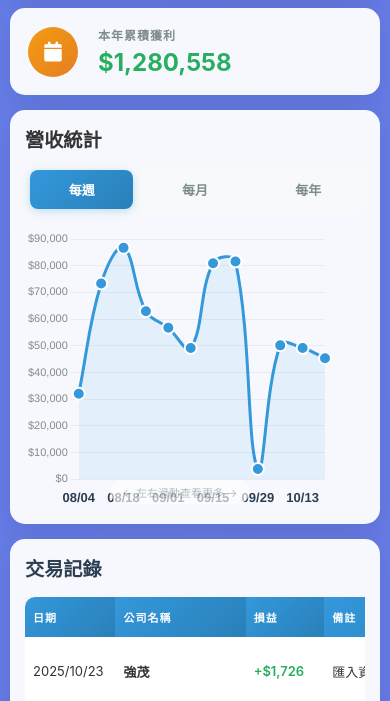
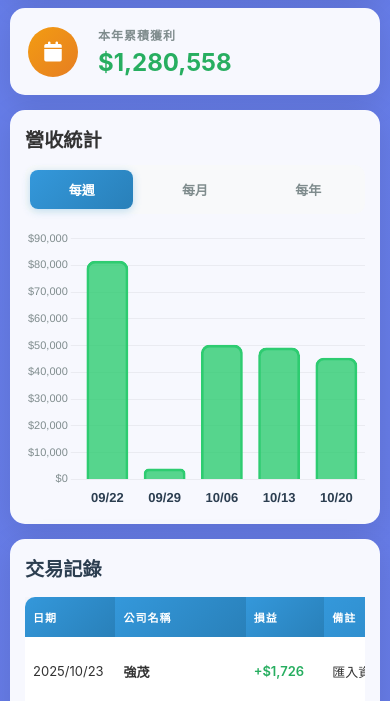
Before and after one commit to Roy12123/stock-trading-tracker, a Flask app: page / in a window 390 px wide. Shown: the part 458-1159 px from the top of the page. Run offline with Flask 3, Linux system fonts and the light colour scheme; data comes from the database, SQL or seed files in the repository.

Commit message:
改回柱狀圖並優化手機顯示
- 將線圖改回柱狀圖
- 手機版只顯示最近5筆資料
- 桌面版顯示全部資料
- 移除橫向滾動功能
- 移除滾動提示文字
- 正值顯示綠色，負值顯示紅色
- 優化柱狀圖間距自適應

```diff
--- a/static/css/style.css
+++ b/static/css/style.css
@@ -210,15 +210,11 @@ body {
 .chart-wrapper {
     position: relative;
     width: 100%;
-    overflow-x: auto;
-    overflow-y: hidden;
-    -webkit-overflow-scrolling: touch;
 }
 
 .chart-container {
     position: relative;
     height: 400px;
-    min-width: 100%;
 }
 
 .chart-header h3 {
@@ -571,30 +567,11 @@ form {
     }
 
     .chart-wrapper {
-        margin: 0 -15px;
-        padding: 0 15px;
-        /* 顯示滾動提示 */
-        position: relative;
-    }
-
-    .chart-wrapper::after {
-        content: '← 左右滑動查看更多 →';
-        position: absolute;
-        bottom: 5px;
-        left: 50%;
-        transform: translateX(-50%);
-        font-size: 11px;
-        color: #95a5a6;
-        pointer-events: none;
-        background: rgba(255, 255, 255, 0.9);
-        padding: 4px 12px;
-        border-radius: 12px;
-        opacity: 0.7;
+        width: 100%;
     }
 
     .chart-container {
         height: 280px;
-        min-width: 100%;
     }
 
     /* 交易記錄表格 - 手機版 */
--- a/static/js/app.js
+++ b/static/js/app.js
@@ -227,12 +227,13 @@ function updateRevenueChart(revenueData, period) {
         return;
     }
 
-    // 手機版只顯示最近8個月，桌面版顯示全部
+    // 手機版只顯示最近5筆，桌面版顯示全部
     const isMobile = window.innerWidth <= 768;
     let displayData = revenueData;
+    let displayLimit = 5; // 手機版顯示數量
 
-    if (isMobile && period === 'monthly' && revenueData.length > 8) {
-        displayData = revenueData.slice(-8);  // 只顯示最近8個月
+    if (isMobile && revenueData.length > displayLimit) {
+        displayData = revenueData.slice(-displayLimit);  // 只顯示最近5筆
     }
 
     // 格式化標籤
@@ -248,26 +249,27 @@ function updateRevenueChart(revenueData, period) {
         return item.period;
     });
 
+    // 為正值和負值設置不同的顏色
+    const backgroundColors = displayData.map(item =>
+        item.revenue >= 0 ? 'rgba(46, 204, 113, 0.8)' : 'rgba(231, 76, 60, 0.8)'
+    );
+
+    const borderColors = displayData.map(item =>
+        item.revenue >= 0 ? 'rgba(46, 204, 113, 1)' : 'rgba(231, 76, 60, 1)'
+    );
+
     stockChart = new Chart(ctx, {
-        type: 'line',
+        type: 'bar',
         data: {
             labels: labels,
             datasets: [{
                 label: '營收',
                 data: displayData.map(item => item.revenue),
-                borderColor: 'rgba(52, 152, 219, 1)',
-                backgroundColor: 'rgba(52, 152, 219, 0.1)',
-                borderWidth: 3,
-                fill: true,
-                tension: 0.4,  // 平滑曲線
-                pointRadius: 6,
-                pointHoverRadius: 8,
-                pointBackgroundColor: 'rgba(52, 152, 219, 1)',
-                pointBorderColor: '#fff',
-                pointBorderWidth: 2,
-                pointHoverBackgroundColor: '#fff',
-                pointHoverBorderColor: 'rgba(52, 152, 219, 1)',
-                pointHoverBorderWidth: 3
+                backgroundColor: backgroundColors,
+                borderColor: borderColors,
+                borderWidth: 2,
+                borderRadius: 8,
+                barThickness: isMobile ? 'flex' : 50
             }]
         },
         options: {
@@ -294,14 +296,12 @@ function updateRevenueChart(revenueData, period) {
                     callbacks: {
                         title: function(context) {
                             const index = context[0].dataIndex;
-                            const originalIndex = isMobile && period === 'monthly' ?
-                                revenueData.length - 8 + index : index;
+                            const originalIndex = isMobile && revenueData.length > displayLimit ?
+                                revenueData.length - displayLimit + index : index;
                             return revenueData[originalIndex].period;
                         },
                         label: function(context) {
-                            const value = context.parsed.y;
-                            const color = value >= 0 ? '📈' : '📉';
-                            return `${color} 營收: ${formatCurrency(value)}`;
+                            return `營收: ${formatCurrency(context.parsed.y)}`;
                         }
                     }
                 }
```
